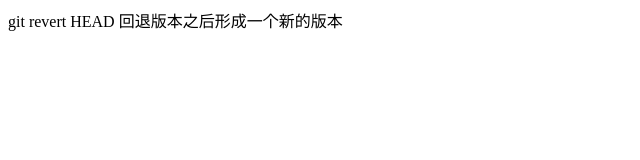
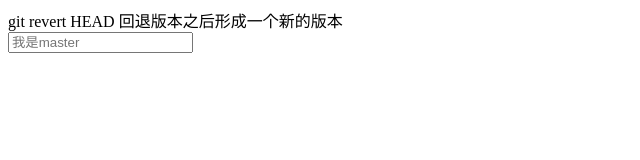
Before and after one commit to HailHaidera/gitdemo, a website: page index.html in a window 1280 px wide. Shown: the whole page, without its empty margins (0-640 px from the left). Drawn offline with Linux system fonts and the light colour scheme.

Commit message:
add input tag

```diff
--- a/index.html
+++ b/index.html
@@ -9,5 +9,6 @@
     <div>
       git revert HEAD 回退版本之后形成一个新的版本
     </div>
+    <input type="text" placeholder="我是master">
 </body>
 </html>
```
